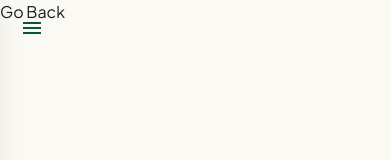
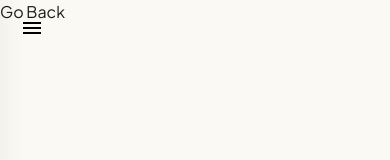
Before and after one commit to remixansh/cropdoc, a React (Vite) app in the folder frontend/: page /result in a window 390 px wide. Shown: the top 160 px of the page. Built offline with nearby package versions, Linux system fonts and the light colour scheme.

Commit message:
Changed the color of hamburger menu

```diff
--- a/frontend/src/components/Sidebar.jsx
+++ b/frontend/src/components/Sidebar.jsx
@@ -21,7 +21,7 @@ export default function Sidebar() {
       {/* Mobile Hamburger Button */}
       <button
         onClick={() => setIsOpen(true)}
-        className="md:hidden fixed top-2 left-3 z-[60] w-10 h-10 flex items-center justify-center text-[#0f5238] dark:text-[#b1f0ce] hover:bg-black/5 rounded-full transition-colors"
+        className="md:hidden fixed top-2 left-3 z-[60] w-10 h-10 flex items-center justify-center text-black dark:text-white hover:bg-black/5 dark:hover:bg-white/10 rounded-full transition-colors"
       >
         <span className="material-symbols-outlined">menu</span>
       </button>
```
